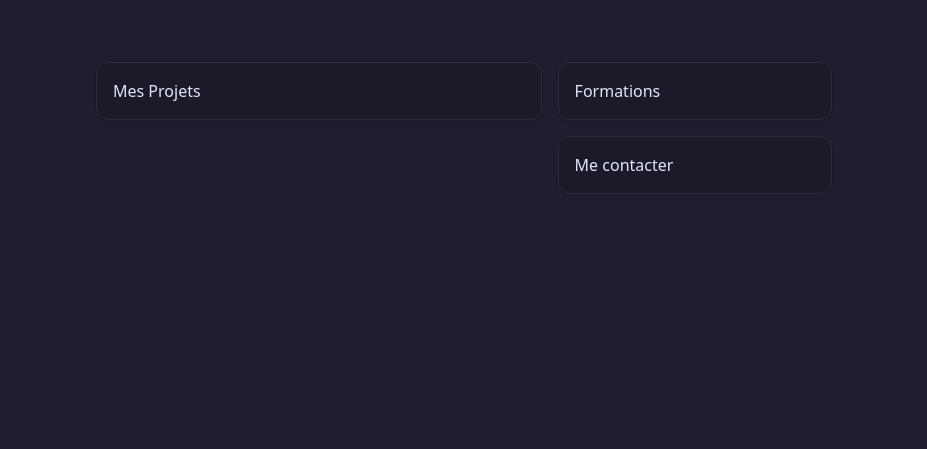
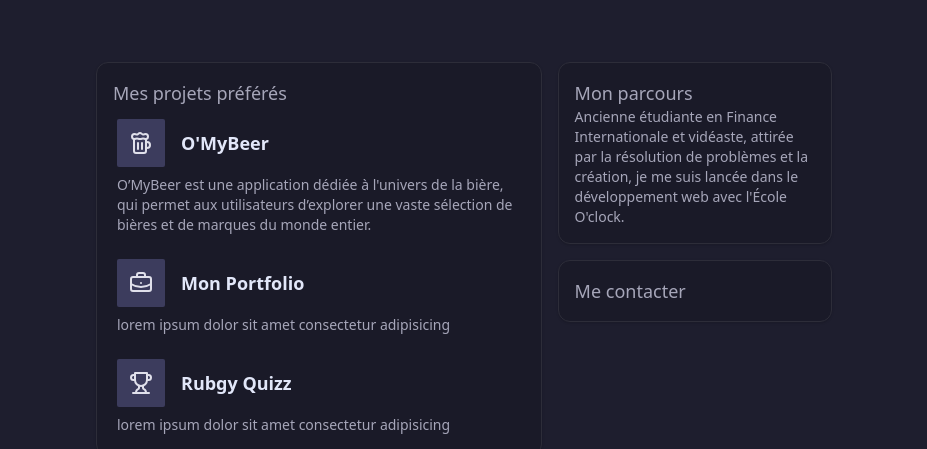
Before and after one commit to CeliaBillaud/portfolio, a Next.js app: page / in a window 1280 px wide. Shown: the part 960-1409 px from the top of the page, without its empty margins (176-1103 px from the left). Before the commit the page ends 1154 px from the top, so only its background shows below. Built offline with nearby package versions, Linux system fonts and the light colour scheme; a web font is replaced by a local one.

Commit message:
Project card wip

```diff
--- a/app/_components/Status.tsx
+++ b/app/_components/Status.tsx
@@ -1,20 +1,78 @@
 import { Card } from "@/components/ui/card"
 import { Section } from "./Section"
+import {Home, LucideIcon, Beer, BriefcaseBusiness, Trophy} from "lucide-react"
+import Link from "next/link"
+
 
 
 export const Status = () => {
-    return <Section className="flex max-md:flex-col items-start gap-4">
-        <Card className="flex-[3] p-4 flex flex-col gap-2">
-            Mes Projets
+    return <Section className="flex max-sm:flex-col items-start gap-4">
+        <Card className="flex-[3] p-4 flex flex-col gap-2 w-1/2">
+            <p className="text-lg text-muted-foreground">Mes projets préférés</p>
+            <div className="flex flex-col gap-4">
+                {PROJECT.map((project, index) =>
+                <Project
+                    key={index}
+                    Logo={project.Logo}
+                    title={project.title}
+                    description={project.description}
+                    url={project.url}
+
+                />
+                )}
+            </div>
         </Card>
-        <div className="flex-[2] flex flex-col gap-4">
-            <Card className="p-4 flex-1">
-                Formations
+        <div className="flex-[2] flex flex-col gap-4 w-1/2">
+            <Card className="p-4 flex-1 w-full">
+                <p className="text-lg text-muted-foreground">Mon parcours</p>
+                <p className="text-sm text-muted-foreground">Ancienne étudiante en Finance Internationale et vidéaste, attirée par la résolution de problèmes et la création, je me suis lancée dans le développement web avec l'École O'clock.</p>
             </Card>
-            <Card className="p-4 flex-1">
-                Me contacter
+            <Card className="p-4 flex-1 w-full">
+                <p className="text-lg text-muted-foreground">Me contacter</p>
             </Card>
 
         </div>
     </Section>
+};
+
+const PROJECT = [
+    {
+        Logo: Beer,
+        title: "O'MyBeer",
+        description: "O’MyBeer est une application dédiée à l'univers de la bière, qui permet aux utilisateurs d’explorer une vaste sélection de bières et de marques du monde entier.",
+        url: "https://www.omybeer.ovh/"
+    },
+    {
+        Logo: BriefcaseBusiness,
+        title: "Mon Portfolio",
+        description: "lorem ipsum dolor sit amet consectetur adipisicing",
+        url: "/"
+    },
+    {
+        Logo: Trophy,
+        title: "Rubgy Quizz",
+        description: "lorem ipsum dolor sit amet consectetur adipisicing",
+        url: "https://celiabillaud.github.io/rugby-quizz/"
+    },
+]
+
+type ProjetProps = {
+    Logo: LucideIcon;
+    title: string;
+    description: string;
+    url: string;
+};
+
+const Project = (props :
+    ProjetProps) => {
+    return <div className="flex-col gap-4">
+    <Link href={props.url} className="flex items-center gap-4 hover:bg-accent/50 transition-color p-1 " target="alt">
+        <span className="bg-accent text-accent-foreground p-3 rounded-sm">
+        <props.Logo />
+        </span>
+        <p className="text-lg font-semibold">{props.title}</p>
+    </Link>
+        <p className="text-sm text-muted-foreground p-1">{props.description}</p>
+
+    </div>
 }
```
Also changed, not shown: 1 other file (tests, documents, lock files or other folders).
